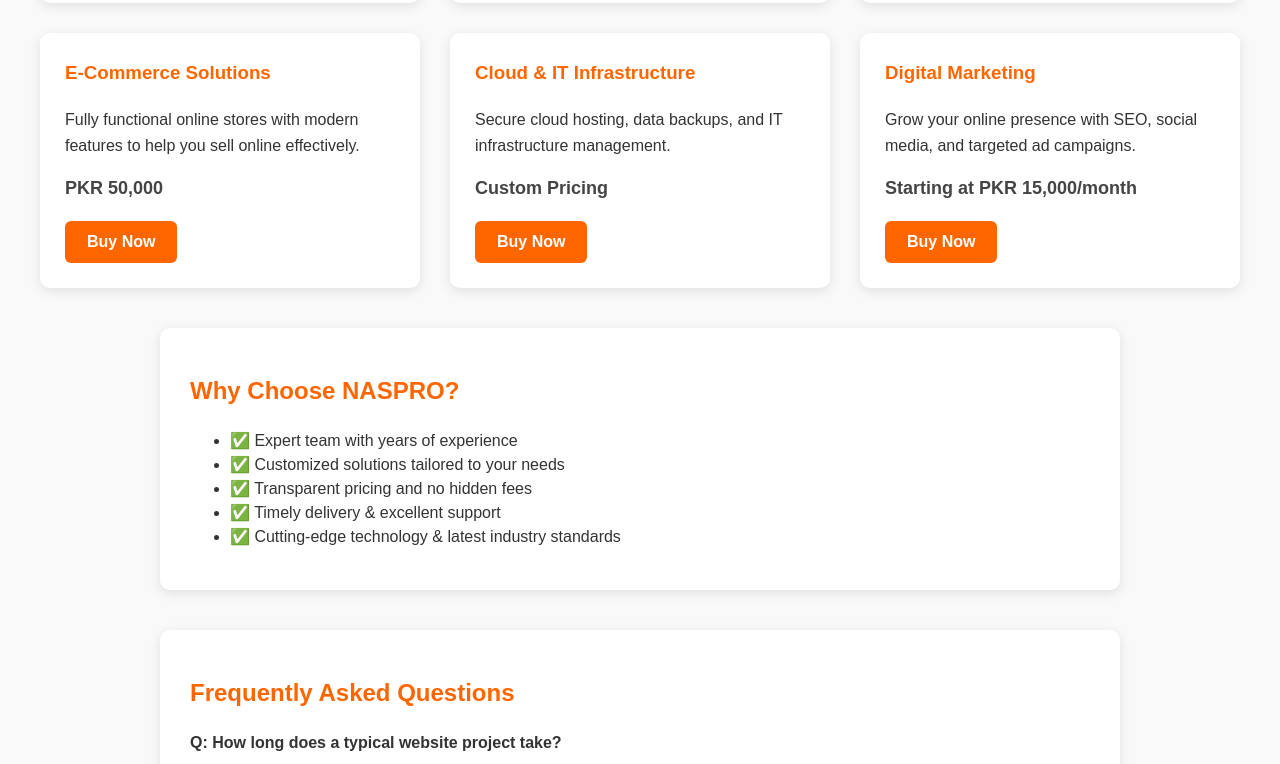
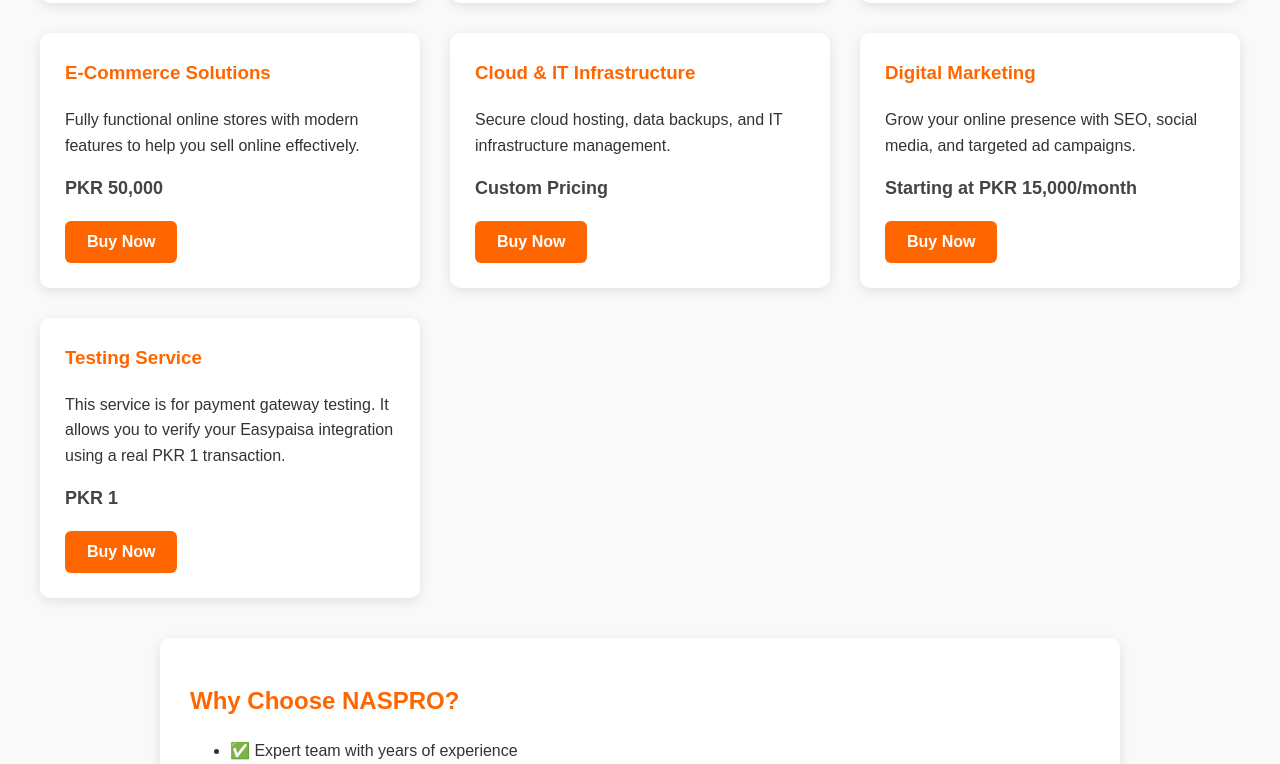
Before and after one commit to naspro-tech/naspro, a Next.js app: page / in a window 1280 px wide. Shown: the part 459-1223 px from the top of the page. Built offline with nearby package versions, Linux system fonts and the light colour scheme.

Commit message:
Update index.js

```diff
--- a/pages/index.js
+++ b/pages/index.js
@@ -167,6 +167,22 @@ export default function Home() {
             Buy Now
           </button>
         </div>
+
+        {/* ✅ Added new Testing Service (for Easypaisa payment testing) */}
+        <div className="card">
+          <h3>Testing Service</h3>
+          <p>
+            This service is for payment gateway testing. It allows you to verify
+            your Easypaisa integration using a real PKR 1 transaction.
+          </p>
+          <p className="price">PKR 1</p>
+          <button
+            className="buy-btn"
+            onClick={() => handleBuyNowClick('testing')}
+          >
+            Buy Now
+          </button>
+        </div>
       </section>
 
       <section id="why-choose-us" className="details">
@@ -218,4 +234,4 @@ export default function Home() {
       </footer>
     </>
   );
-                  }
+            }
```
